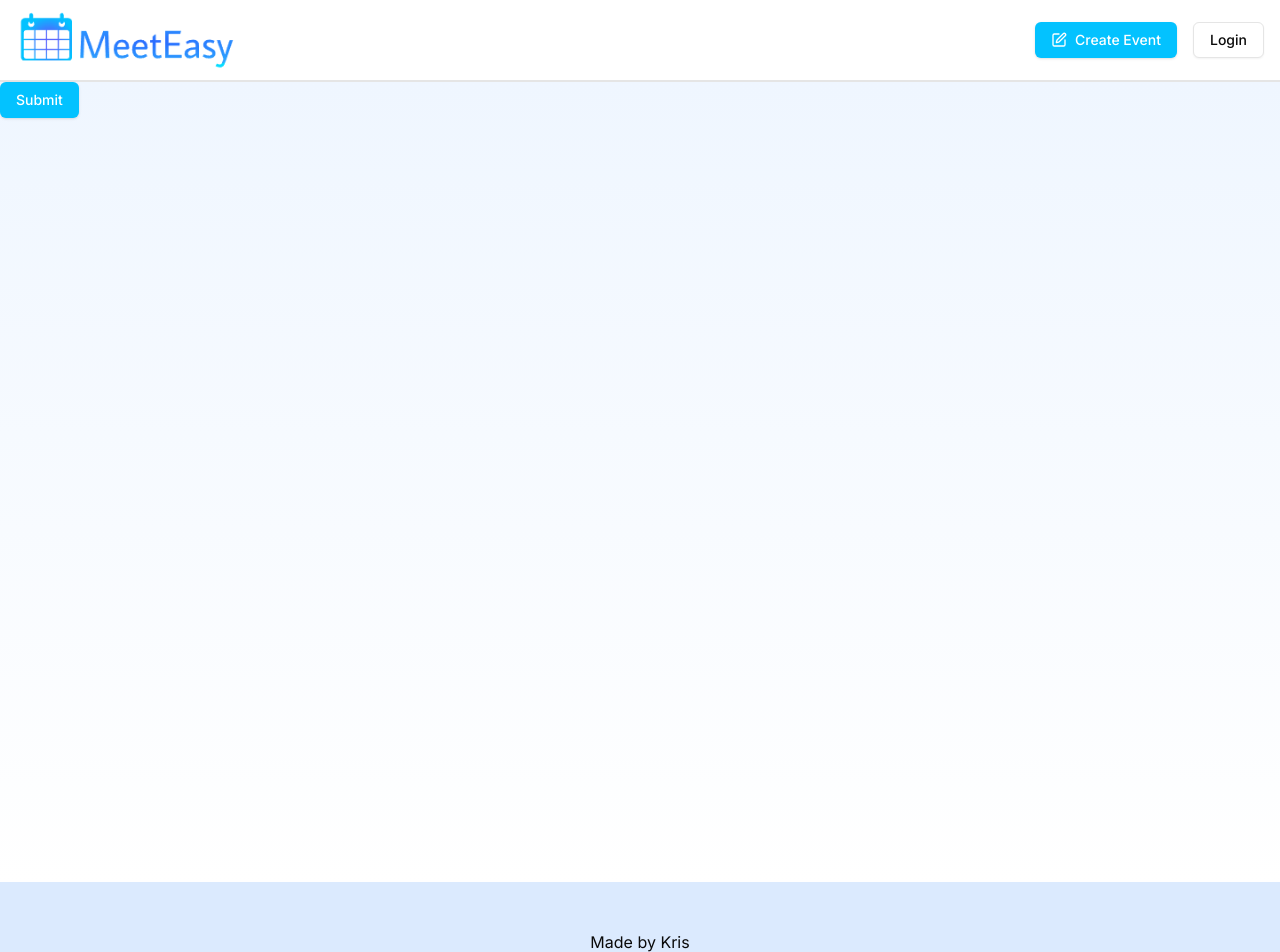
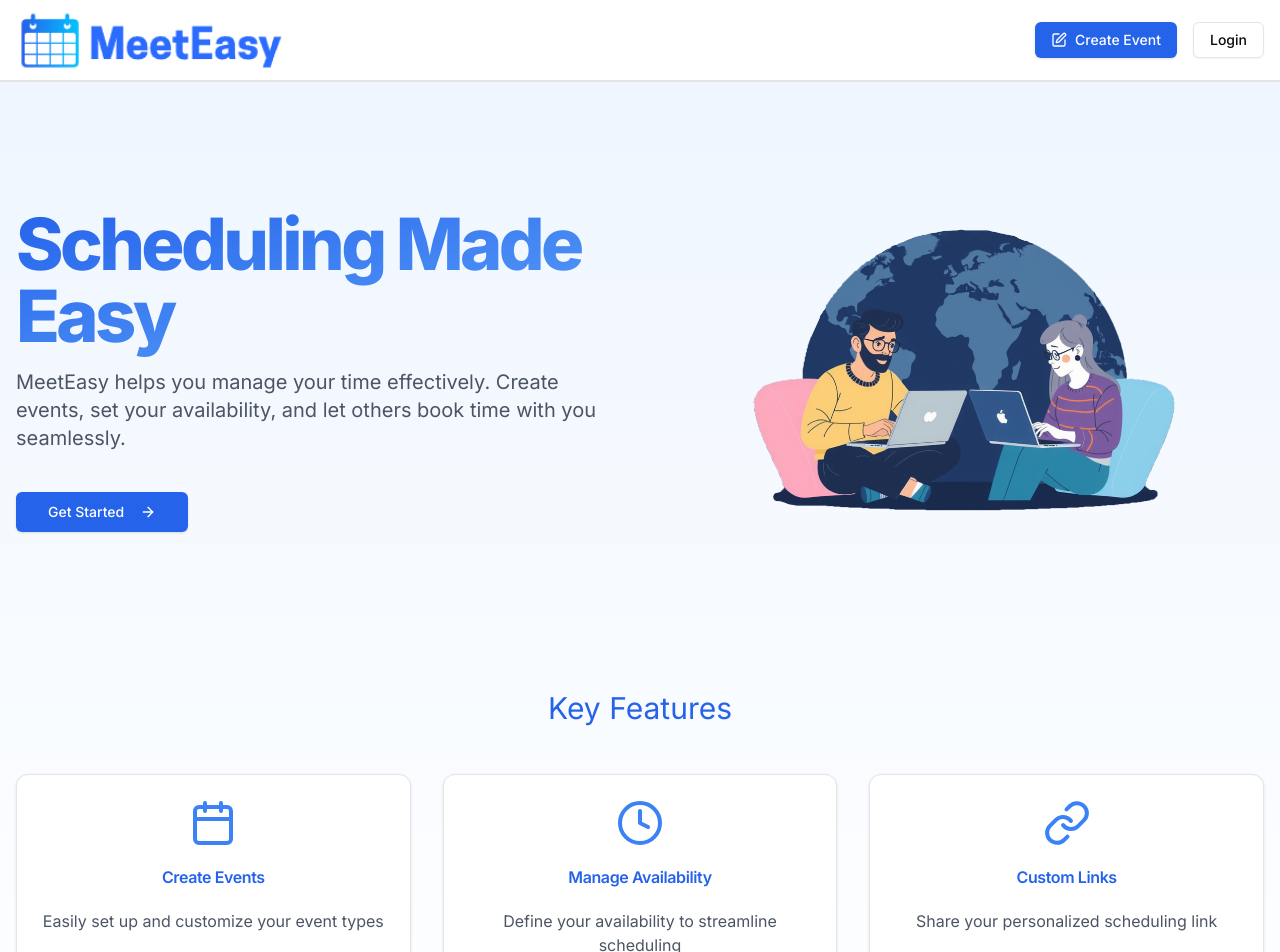
Before and after one commit to KristinAlex1/MeetEasy-Scheduling-Website, a Next.js app: page / in a window 1280 px wide. Shown: the top 952 px of the page. Built offline with nearby package versions, Linux system fonts and the light colour scheme; no server answers.

Commit message:
Added some landing page features

```diff
--- a/app/globals.css
+++ b/app/globals.css
@@ -3,7 +3,22 @@
 @tailwind utilities;
 
 
+@media (prefers-color-scheme: dark){
+  :root {
+    --background: #0a0a0a;
+    --foreground: #ededed;
+  }
+}
 
+@layer utilities{
+  .text-balance {
+    text-wrap: balance;
+  }
+  .gradient-title {
+    @apply font-extrabold bg-gradient-to-br from-blue-600 to-blue-400 bg-clip-text tracking-tighter text-transparent pb-4 pr-2;
+  }
+
+}
 @layer base {
   :root {
     --background: 0 0% 100%;
--- a/app/page.js
+++ b/app/page.js
@@ -1,8 +1,98 @@
 import { Button } from "@/components/ui/button";
+import { Card, CardContent, CardHeader, CardTitle } from "@/components/ui/card";
+import { ArrowRight, Calendar, Clock, LinkIcon } from "lucide-react";
+import Image from "next/image";
+import Link from "next/link";
+
+
+const features = [
+  {
+    icon: Calendar,
+    title: "Create Events",
+    description: "Easily set up and customize your event types",
+  },
+  {
+    icon: Clock,
+    title: "Manage Availability",
+    description: "Define your availability to streamline scheduling",
+  },
+  {
+    icon: LinkIcon,
+    title: "Custom Links",
+    description: "Share your personalized scheduling link",
+  },
+];
+
+const howItWorks = [
+  { step: "Sign Up", description: "Create your free MeetEasy account" },
+  {
+    step: "Set Availability",
+    description: "Define when you're available for meetings",
+  },
+  {
+    step: "Share Your Link",
+    description: "Send your scheduling link to clients or colleagues",
+  },
+  {
+    step: "Get Booked",
+    description: "Receive confirmations for new appointments automatically",
+  },
+];
+
+
 
 export default function Home() {
-  return <div>
-    <Button>Submit</Button>
-  </div>;
+  return (
+    <main className="container mx-auto px-4 py-16">
+      <div className="flex flex-col lg:flex-row items-center justify-between gap-12 mb-24">
+        <div className="lg:w-1/2">
+          <h1 className="text-7xl font-extrabold pb-6 gradient-title">
+            Scheduling Made Easy
+          </h1>
+          <p className="text-xl text-gray-600 mb-10">
+            MeetEasy helps you manage your time effectively.
+            Create events, set your availability, and let others book time with you seamlessly.
+          </p>
+          <Link href="/dashboard">
+            <Button size="lg" className ="text-lg">
+              Get Started <ArrowRight className="ml-2 h-5 w-5"/>
+            </Button>
+            </Link>
+        </div>
+        <div className="lg:w-1/2 flex justify-center">
+          <div className="relative w-full max-w-md aspect-square">
+            <Image src="/poster.png"
+                  alt = "Meeteasy Poster"
+                  layout = "fill"
+                  objectFit="contain"
+            />
+          </div>
+        </div>
+      </div>
+
+    <div className="mb-24">
+      <h2 className="text-3xl font bold text-center mb-12 text-blue-600">
+        Key Features
+      </h2>
+      <div className="grid grid-cols-1 md:grid-cols-3 gap-8">
+        {features.map((feature,index)=>{
+          return (
+            <Card key={index}>
+              <CardHeader>
+                <feature.icon className="w-12 h-12 text-blue-500 mb-4 mx-auto" />
+                <CardTitle className="text-center text-blue-600">
+                  {feature.title}</CardTitle>
+              </CardHeader>
+              <CardContent>
+                <p className="text-center text-gray-600">
+                  {feature.description}</p>
+              </CardContent>
+            </Card>
+
+        );
+      })}</div>
+    </div>
+    </main>
+  );
 
 }
--- a/components/ui/button.jsx
+++ b/components/ui/button.jsx
@@ -10,7 +10,7 @@ const buttonVariants = cva(
     variants: {
       variant: {
         default:
-          "bg-[#03C2FF] text-white shadow hover:bg-[#0391D6]",
+          "bg-[#2563EB] text-white shadow hover:bg-[#2563EB]",
         destructive:
           "bg-destructive text-destructive-foreground shadow-sm hover:bg-destructive/90",
         outline:
```
Also changed, not shown: public/logo3.png.
